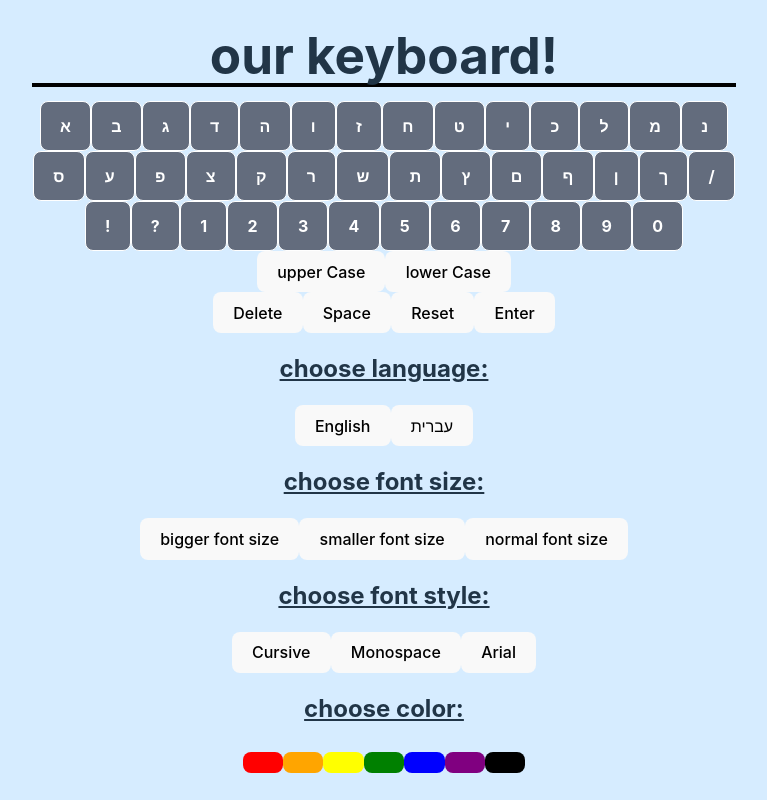
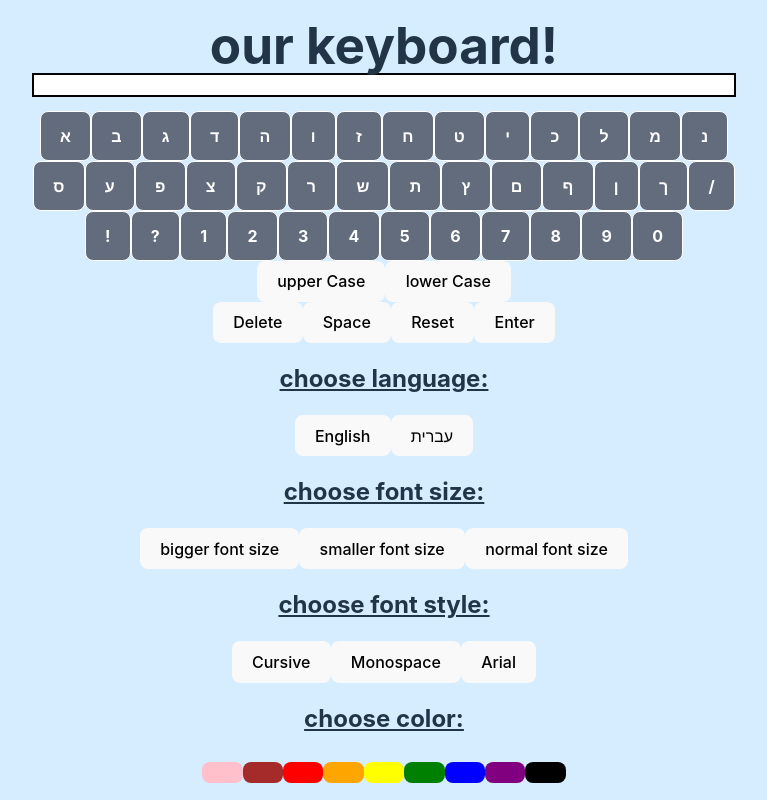
Before and after one commit to hodayaadika/reactproject1, a React (Vite) app: page / in a window 1280 px wide. Shown: the whole page, without its empty margins (256-1023 px from the left). Built offline with nearby package versions, Linux system fonts and the light colour scheme.

Commit message:
text box

```diff
--- a/src/App1.jsx
+++ b/src/App1.jsx
@@ -147,11 +147,10 @@ function App1() {
     setStyle((style) => ({ ...style, fontFamily: newFontStyle }));
   };
 
-  const [text, setText] = useState([]);
+  const [text, setText] = useState([<br />]);
 
   const displayText = (char) => {
     let newSpan = <span style={style}>{char}</span>;
-    console.log("char: ", char);
     setText((text) => [...text, newSpan]);
   };
 
@@ -161,7 +160,7 @@ function App1() {
   };
 
   const reset = () => {
-    setText([]);
+    setText([<br />]);
   };
 
   const space = () => {
--- a/src/components/StyleChar.jsx
+++ b/src/components/StyleChar.jsx
@@ -1,5 +1,7 @@
 function StyleChar(props) {
   const colors = [
+    "pink",
+    "brown",
     "red",
     "orange",
     "yellow",
```
